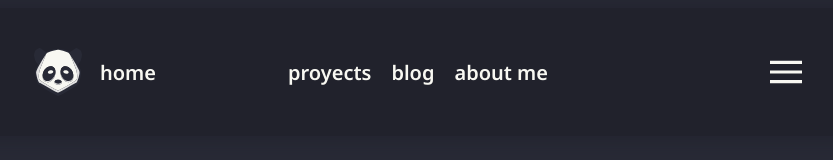
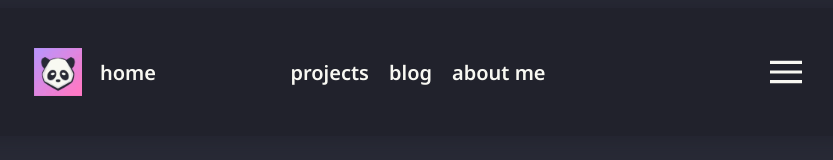
Before and after one commit to druxorey/druxorey.github.io, a plain HTML site: page index.html in a window 1280 px wide. Shown: the top 160 px of the page, without its empty margins (222-1055 px from the left). Drawn offline with Linux system fonts and the light colour scheme; files whose address does not match are found by name.

Commit message:
style(general): changed web logo.

```diff
--- a/index.html
+++ b/index.html
@@ -16,13 +16,13 @@
 
             <div class="header-left-section">
                 <a id="header-logo-section" href="/index.html">
-                    <img id="header-logo" src="/static/images/logo.svg">
+                    <img id="header-logo" src="/static/images/logo.webp">
                     <p class="header-text-link">home</p>
                 </a>
             </div>
 
             <div class="header-middle-section">
-                <a class="header-text-link" href="/structure/projects.html">proyects</a>
+                <a class="header-text-link" href="/structure/projects.html">projects</a>
                 <a class="header-text-link" href="/structure/blog.html">blog</a>
                 <a class="header-text-link" href="/structure/about.html">about me</a>
             </div>
```
Also changed, not shown: structure/blog.html (+2 -2 lines), structure/posts/how-to-install-arch-linux.html (+2 -2 lines), structure/posts/how-to-install-bspwm-in-arch.html (+2 -2 lines), static/images/logo.webp (added).
